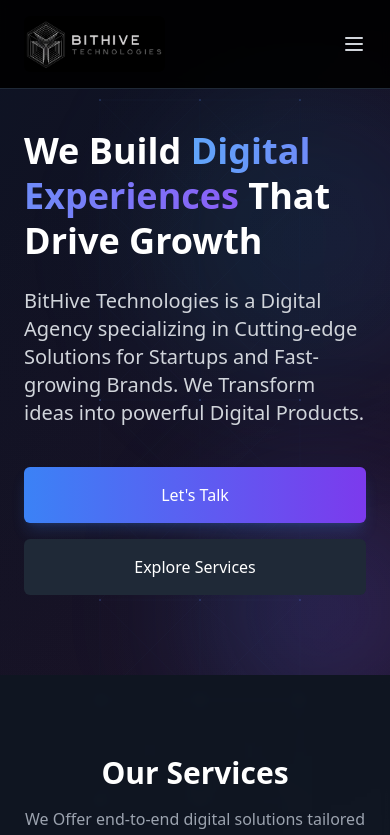
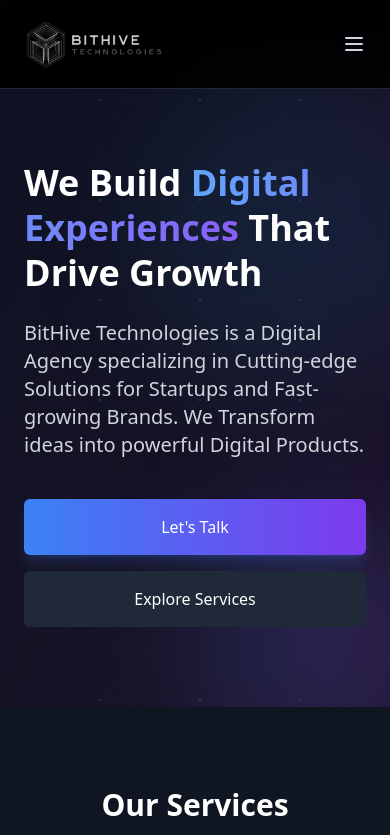
Before and after one commit to BitHiveTechnologies/BitHive-Website, a Next.js app: page / in a window 390 px wide. Shown: the top 835 px of the page. Built offline with nearby package versions, Linux system fonts and the light colour scheme.

Commit message:
Why the website is not smooth in mobile view ?

```diff
--- a/app/page.tsx
+++ b/app/page.tsx
@@ -488,7 +488,7 @@ export default function Page() {
             {/* Hero Section */}{' '}
             <section
                 id="home"
-                className="pt-32 pb-20 md:pt-40 md:pb-32 relative overflow-hidden z-10"
+                className="pt-40 pb-20 md:pt-48 md:pb-32 relative overflow-hidden z-10"
                 data-oid="ilwcva2"
             >
                 {' '}
```
